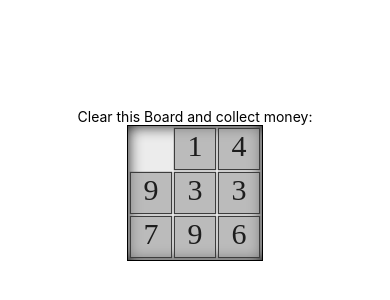
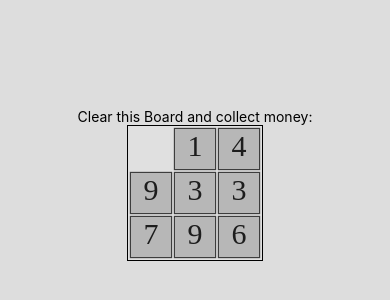
Before and after one commit to shuetam/Numbers, a React Native app: screen / in a window 390 px wide. Shown: the part 238-538 px from the top of the page. Built offline with nearby package versions, Linux system fonts and the light colour scheme.

Commit message:
Main changes init

```diff
--- a/App.js
+++ b/App.js
@@ -15,8 +15,9 @@ export default function App() {
 const styles = StyleSheet.create({
   container: {
     flex: 1,
-    backgroundColor: '#fff',
+    backgroundColor: '#ddd',
     alignItems: 'center',
     justifyContent: 'center',
+    zIndex: '10',
   },
 });
--- a/Components/Board.css
+++ b/Components/Board.css
@@ -1,6 +1,6 @@
 .board {
-    background-color: rgba(225, 225, 225, 0.61);
-    box-shadow: inset 0px 0px 15px -1px #000000;
+    background-color: rgba(225, 225, 225, 0.837);
+    box-shadow: outset 0px 0px 15px 10px #000000;
     border-style: solid;
     border-width: thin;
 }
@@ -9,6 +9,64 @@
     position: fixed;
 }
 
-.field {
 
+.blink{
+    z-index: 200;
+    position: absolute;
 }
+
+
+.blinkRight {
+    width: 50px;
+    height: 100%;
+    animation: blinkRight 1s forwards;
+    animation-iteration-count: 1;
+    background: linear-gradient(90deg,transparent,#ffffff);
+}
+
+.blinkLeft {
+    width: 50px;
+    height: 100%;
+    animation: blinkLeft 1s forwards;
+    animation-iteration-count: 1;
+    background: linear-gradient(270deg,transparent,#ffffff);
+}
+
+.blinkUp {
+    width: 100%;
+    height: 50px;
+    animation: blinkUp 1s forwards;
+    animation-iteration-count: 1;
+    background: linear-gradient(0deg,transparent,#ffffff);
+}
+
+.blinkDown {
+    width: 100%;
+    height: 50px;
+    animation: blinkDown 1s forwards;
+    animation-iteration-count: 1;
+    background: linear-gradient(180deg,transparent,#ffffff);
+}
+
+
+@keyframes blinkLeft{
+    0%{ right: 0%; }
+    100%{ right: 100%; }
+}
+
+@keyframes blinkRight{
+    0%{ left: 0%;  }
+    100%{ left: 100%; }
+}
+
+
+@keyframes blinkDown{
+    0%{ top: 0%; }
+    100%{ top: 100% ;
+}
+}
+
+@keyframes blinkUp{
+    0%{ bottom: 0%; }
+    100%{ bottom: 100%; }
+}
--- a/Components/Board.js
+++ b/Components/Board.js
@@ -1,9 +1,9 @@
 import React from 'react';
-import { useState } from 'react';
+import { useState, useEffect } from 'react';
 import { getBoardMatrix } from '../Common/MatrixGenerator';
 import Cell from './Cell';
 import './Board.css';
-import { Text, View } from 'react-native';
+import { StyleSheet, View } from 'react-native';
 
 const Board = (props) => {
 
@@ -19,11 +19,79 @@ const Board = (props) => {
   let startCell;
   let endCell;
 
-  function updateBoard() {
+
+  function getColumn(index) {
+    var column = new Array(rows);
+    for (var i = 0; i < rows; i++) {
+      column[i] = matrix[i][index];
+    }
+    return column;
+  }
+
+  const [matrix, setMatrix] = useState(matrixBoard);
+  const [cellCount, setCellCount] = useState(rows * columns - 1);
+  const [money, setMoney] = useState(0);
+  const [lastCell, setLastCell] = useState(matrixBoard[0][0]);
+
+
+  let tableBody = matrix.map(row => {
+    return <tr>{row.map(obj => { return <td><Cell cells={cellCount} number={obj.value} id={obj.id} fall={obj.fall} /></td> })} </tr>
+  });
+
+  let info = ""
+
+
+  /*   function Animation() {
+
+      useEffect(() => {
+       setTimeout(() => {
+         losingMoney()
+       }, 1000);
+      // return () => clearInterval(interval);
+
+     }, []);
+
+     console.log("Rendering money");
+
+     return tableBody;
+   }  */
+
+
+  function updateBoard(direct) {
+
+    if (endCell.value == 0) {
+
+      let cells;
+      switch (direct) {
+        case 'right':
+          cells = matrix[endCell.i].slice(endCell.j, columns);
+          break;
+        case 'left':
+          cells = matrix[endCell.i].slice(0, endCell.j).reverse();
+          break;
+        case 'up':
+          cells = getColumn(endCell.j).slice(0, endCell.i).reverse();
+          break;
+        case 'down':
+          cells = getColumn(endCell.j).slice(endCell.i, rows);
+          break;
+      }
+
+      let cellValue = endCell.value;
+
+      while (cellValue == 0 && cells.length > 0) {
+        let nextCell = cells.shift();
+
+        cellValue = nextCell.value;
+        if (cellValue >= 0)
+          endCell = nextCell;
+
+      }
+
+    }
 
     if (endCell.value == -1 || startCell.value == -1)
       return;
-
 
     var updateMatrix = new Array(rows);
 
@@ -54,15 +122,47 @@ const Board = (props) => {
       updateMatrix[startCell.i][startCell.j].value = 0;
     }
 
-    let cellsCount = 0;
-    for (var i = 0; i < updateMatrix.length; i++) {
-      for (var j = 0; j < updateMatrix[i].length; j++) {
-        if (updateMatrix[i][j].value > 0)
-          cellsCount++;
+
+    ///test
+    ///////////////////////////////////////////////////
+/*     for (var i = 0; i < matrix.length; i++) {
+      for (var j = 0; j < matrix[i].length; j++) {
+        updateMatrix[i][j].value = -1;
       }
     }
 
+    updateMatrix[0][0].value = 8; */
+    ///////////////////////////////////////////////////
+
+
+    let cellsCount = 0;
+    let moneyCount = 0;
+    let lastCell;
+    for (var i = 0; i < updateMatrix.length; i++) {
+      for (var j = 0; j < updateMatrix[i].length; j++) {
+        if (updateMatrix[i][j].value > 0) {
+          lastCell = updateMatrix[i][j];
+          cellsCount++;
+        }
+        if (updateMatrix[i][j].value == -1) {
+          moneyCount++;
+        }
+      }
+    }
+
+    if (cellsCount == 1) {
+      for (var i = 0; i < updateMatrix.length; i++) {
+        for (var j = 0; j < updateMatrix[i].length; j++) {
+          if (updateMatrix[i][j].value == -1 && (lastCell.i == i || lastCell.j == j)) {
+            updateMatrix[i][j].fall = true;
+          }
+        }
+      }
+    }
+
+    setLastCell(lastCell);
     setCellCount(cellsCount);
+    setMoney(moneyCount);
     setMatrix(updateMatrix);
 
   }
@@ -78,7 +178,6 @@ const Board = (props) => {
     }
   }
 
-
   function touchStart(e) {
     startTouchX = e.nativeEvent.touches[0].clientX;
     startTouchY = e.nativeEvent.touches[0].clientY;
@@ -86,6 +185,9 @@ const Board = (props) => {
   }
 
   function touchEnd(e) {
+
+    /*     if(cellCount<2)
+          return; */
 
     const endTouchX = e.nativeEvent.changedTouches[0].clientX;
     const endTouchY = e.nativeEvent.changedTouches[0].clientY;
@@ -100,7 +202,7 @@ const Board = (props) => {
           return;
 
         endCell = matrix[startCell.i][startCell.j + 1];
-        updateBoard();
+        updateBoard('right');
         //right
 
       }
@@ -109,7 +211,7 @@ const Board = (props) => {
           return;
 
         endCell = matrix[startCell.i][startCell.j - 1];
-        updateBoard();
+        updateBoard('left');
         //left
       }
     }
@@ -120,7 +222,7 @@ const Board = (props) => {
           return;
 
         endCell = matrix[startCell.i + 1][startCell.j];
-        updateBoard();
+        updateBoard('down');
         //down
       }
       else if (endTouchY < startTouchY) {
@@ -128,7 +230,7 @@ const Board = (props) => {
           return;
 
         endCell = matrix[startCell.i - 1][startCell.j];
-        updateBoard();
+        updateBoard('up');
         //up
       }
 
@@ -137,25 +239,85 @@ const Board = (props) => {
   }
 
 
-  /*   function touchEnd(e) {
-      setMatrix([[9,9,8], [1,9,8],[4,4,2]]);
+  /*  if (cellCount == 1) {
+     info = "GAME OVER! Tracisz " + lastCell.value + "banknotów";
+     if (lastCell.value >= money)
+       info = "GAME OVER! Tracisz wszystkie uzbierane banknoty";
+   } */
+
+  /* if (cellCount == 0) {
+    info = "Super! Uzbierałeś " + money + " banknotów."
+    if (money == 0)
+      info = "Nie uzbierałeś żadnych pieniędzy, dostajesz premię za wyczyszczenie całej tablicy."
   } */
 
 
-  const [matrix, setMatrix] = useState(matrixBoard);
-  const [cellCount, setCellCount] = useState(rows * columns - 1);
+  let mainBoard = tableBody;
 
-  let tableBody = matrix.map(row => {
-    return <tr>{row.map(obj => { return <td><Cell number={obj.value} id={obj.id} /></td> })} </tr>
+  let leftContainer;
+  let rightContainer;
+  let upContainer;
+  let downContainer;
+
+  if (cellCount == 1) {
+
+    let containerHeight = 100 / rows + "%";
+    let containerWidth = 100 / columns + "%";
+    let topHorizontal = (lastCell.i / rows) * 100 + "%";
+    let leftVertical = (lastCell.j / columns) * 100 + "%";
+    let widthLeft = (lastCell.j / columns) * 100 + "%";
+    let widthRight = (((columns - 1) - (lastCell.j)) / columns) * 100 + "%";
+    let heightUp = (lastCell.i / rows) * 100 + "%";
+    let heightDown = (((rows - 1) - (lastCell.i)) / rows) * 100 + "%";
+
+    const styles = StyleSheet.create({
+      leftContainer: {
+        position: 'absolute',
+        top: topHorizontal,
+        left: "0%",
+        width: widthLeft,
+        height: containerHeight,
+        zIndex: "200"
+      },
+      rightContainer: {
+        position: 'absolute',
+        top: topHorizontal,
+        right: "0%",
+        width: widthRight,
+        height: containerHeight,
+        zIndex: "200"
+      },
+      upContainer: {
+        position: 'absolute',
+        top: "0%",
+        left: leftVertical,
+        width: containerWidth,
+        height: heightUp,
+        zIndex: "200"
+      },
+      downContainer: {
+        position: 'absolute',
+        bottom: "0%",
+        left: leftVertical,
+        width: containerWidth,
+        height: heightDown,
+        zIndex: "200"
+      },
     });
 
-  let info = ""
+    if (lastCell.j > 0)
+      leftContainer = <View style={styles.leftContainer}><div className='blink blinkLeft'></div></View>
 
-  if (cellCount == 1)
-    info = "GAME OVER! Tracisz wszytskie piniądze :)"
+    if (lastCell.j  < columns-1)
+      rightContainer = <View style={styles.rightContainer}><div className='blink blinkRight'></div></View>
 
-  if (cellCount == 0)
-    info = "GREAT JOB!!! Uzbierane piniądze trafią na Twoje konto:)"
+    if (lastCell.i > 0)
+      upContainer = <View style={styles.upContainer}><div className='blink blinkUp'></div></View>
+
+    if (lastCell.i  < rows-1)
+      downContainer = <View style={styles.downContainer}><div className='blink blinkDown'></div></View>
+
+  }
 
   return (
     <View
@@ -163,13 +325,17 @@ const Board = (props) => {
       onTouchEnd={e => touchEnd(e)}>
       <div className="field">
         <div className="board">
+          {leftContainer}
+          {rightContainer}
+          {upContainer}
+          {downContainer}
           <table>
             <tbody>
-            {tableBody}
+              {mainBoard}
             </tbody>
           </table>
         </div>
-      <div  className="info">{info}</div>
+        <div className="info">{info}</div>
       </div>
     </View>
   );
--- a/Components/Cell.css
+++ b/Components/Cell.css
@@ -1,4 +1,5 @@
 .cell {
+    position: relative;
     color: rgb(29, 29, 29);
     background-color: rgba(158, 158, 158, 0.61);
     box-shadow: 0px 0px 1px 1px rgb(61, 61, 61);
@@ -8,6 +9,7 @@
    text-align: center;
 }
 
+
 .cell:hover {
     cursor: pointer;
     background-color: rgba(186, 186, 186, 0.61);
@@ -16,9 +18,29 @@
 }
 
 .emptyCell {
-    background-color: rgba(158, 158, 158, 0);
     font-size: 30px;
     width: 40px;
     height: 40px;
    text-align: center;
+
 }
+
+
+ .cellFall {
+    position: absolute;
+    animation: animateFall 1s forwards;
+    animation-iteration-count: 1;
+    animation-delay: 0.5s;
+}
+
+@keyframes animateFall{
+
+    0%,25%{
+        top: 0%;
+    }
+    50%,100%{
+        top: 130%;
+        transform: rotate(-80deg);
+        opacity: 0;
+    }
+}
--- a/Components/Cell.js
+++ b/Components/Cell.js
@@ -6,13 +6,25 @@ import './Cell.css';
 const Cell = (props) => {
 
   let content = "";
+    let money;
+
+  if(props.fall)
+  {
+    money = <div className="cellFall">&#128181;</div>
+  }
+  else
+  {
+    money = <div>&#128181;</div>
+  }
+
+
   if(props.number == -1){
-    content = <div id = {props.id} className ={"emptyCell"}>&#128181;</div>
+    content = <div id = {props.id} className ="emptyCell">{money}</div>
   }
   else {
-
    let inner =  props.number == 0? "" : props.number
-   content  = <div id = {props.id} className = {props.number == 0?  "emptyCell" : "cell"}>{inner}</div>
+   content  = <div id = {props.id} className = {props.number == 0?  "emptyCell" : "cell"}>
+     {inner}</div>
   }
 
   return (
```
Lines whose indentation alone changed are shown as unchanged.
